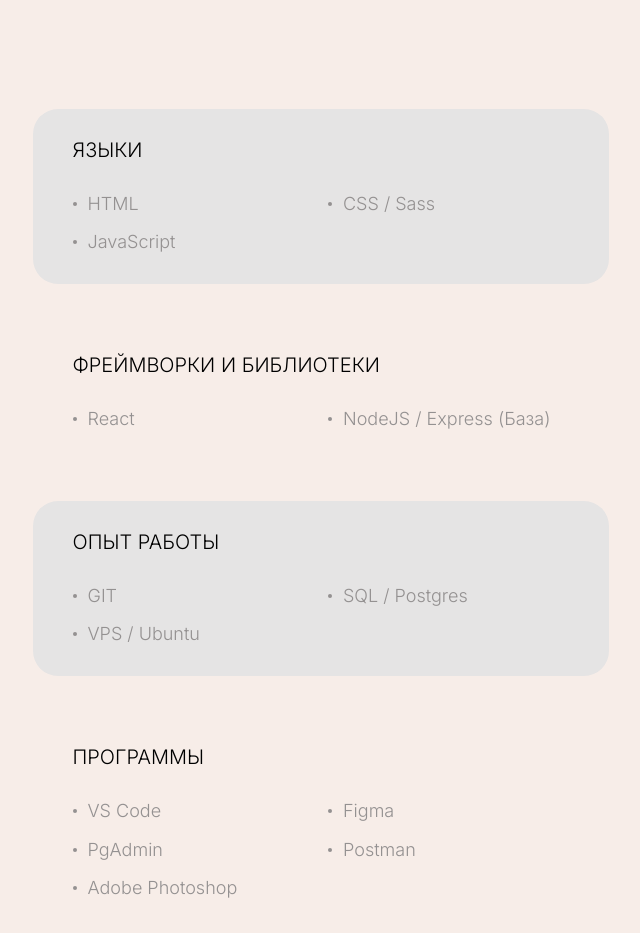
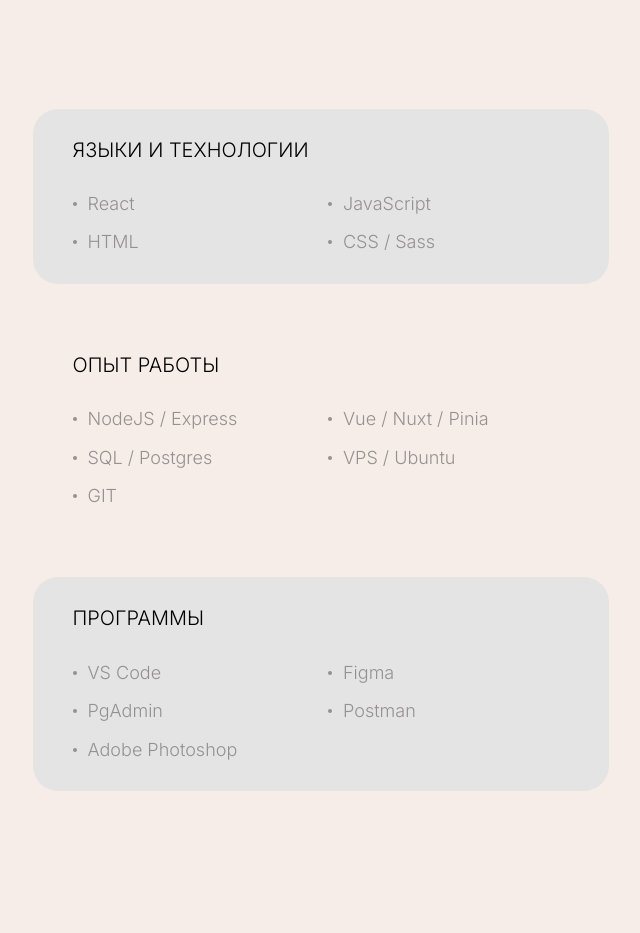
Before and after one commit to zaharkud/personal-portfolio, a React (Create React App) app: page / in a window 1280 px wide. Shown: the part 1660-2593 px from the top of the page, without its empty margins (574-1214 px from the left). Built offline with nearby package versions, Linux system fonts and the light colour scheme.

Commit message:
description changes

```diff
--- a/src/pages/main/skills/Skills.tsx
+++ b/src/pages/main/skills/Skills.tsx
@@ -4,26 +4,22 @@ export default function Skills() {
   return (
     <section className={styles.container}>
       <article className={styles.category}>
-        <h3 className={styles.title}>Языки</h3>
+        <h3 className={styles.title}>Языки и технологии</h3>
         <ul className={styles.list}>
+          <li>React</li>
+          <li>JavaScript</li>
           <li>HTML</li>
           <li>CSS / Sass</li>
-          <li>JavaScript</li>
-        </ul>
-      </article>
-      <article className={styles.category}>
-        <h3 className={styles.title}>Фреймворки и библиотеки</h3>
-        <ul className={styles.list}>
-          <li>React</li>
-          <li>NodeJS / Express (База)</li>
         </ul>
       </article>
       <article className={styles.category}>
         <h3 className={styles.title}>Опыт работы</h3>
         <ul className={styles.list}>
-          <li>GIT</li>
+          <li>NodeJS / Express</li>
+          <li>Vue / Nuxt / Pinia</li>
           <li>SQL / Postgres</li>
           <li>VPS / Ubuntu</li>
+          <li>GIT</li>
         </ul>
       </article>
       <article className={styles.category}>
```
